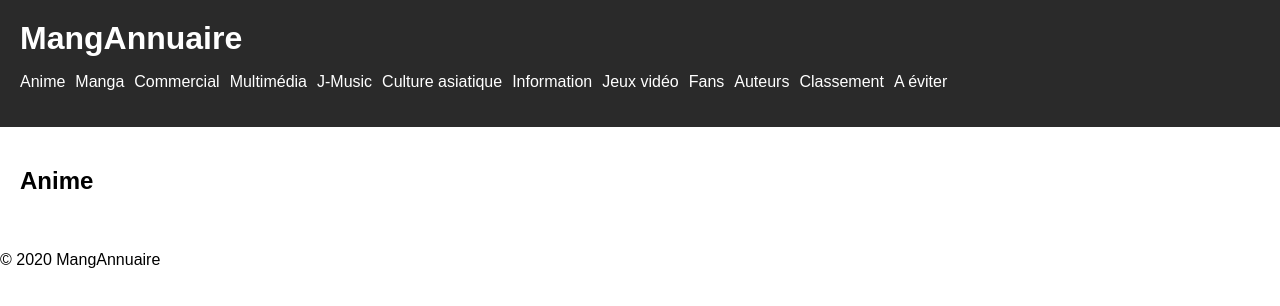
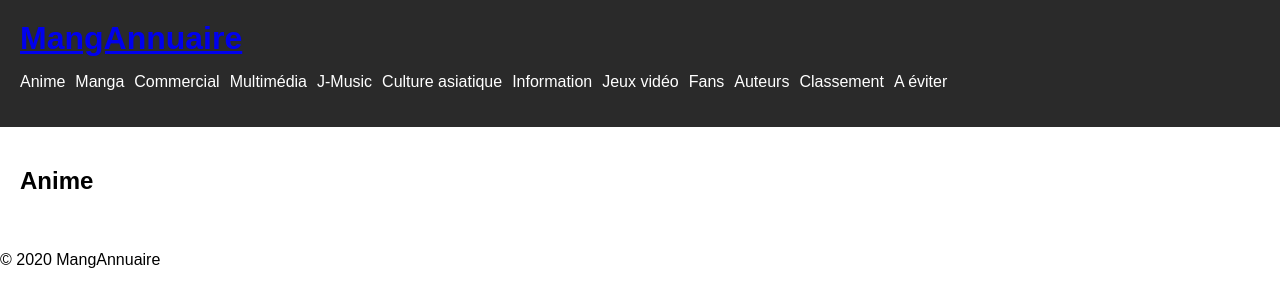
Before and after one commit to Jonathan-08/MangAnnuaire, a plain HTML site: page index.html in a window 1280 px wide. Drawn offline with Linux system fonts and the light colour scheme.

Commit message:
Header redondance
ajout d'un composant header pour toutes le pages.

```diff
--- /dev/null
+++ b/header.js
@@ -0,0 +1,33 @@
+const header = `
+<header>
+<h1><a href="index.html">MangAnnuaire</a></h1>
+<nav>
+    <ul>
+        <li><a href="#anime">Anime</a></li>
+        <li><a href="#manga">Manga</a></li>
+        <li><a href="shopping.html">Commercial</a></li>
+        <li><a href="#multimedia">Multimédia</a></li>
+        <li><a href="#jmusic">J-Music</a></li>
+        <li><a href="#culture">Culture asiatique</a></li>
+        <li><a href="#info">Information</a></li>
+        <li><a href="#jeux">Jeux vidéo</a></li>
+        <li><a href="#fans">Fans</a></li>
+        <li><a href="#auteurs">Auteurs</a></li>
+        <li><a href="rank.html">Classement</a></li>
+        <li><a href="avoid_manga.html">A éviter</a></li>
+    </ul>
+</nav>
+</header>
+`;
+
+
+
+// Insérez le contenu dans le conteneur
+document.addEventListener("DOMContentLoaded", function() {
+    document.getElementById("header-container").innerHTML = header;
+});
+
+// Exportez la variable (peut être supprimé si vous n'utilisez pas la syntaxe require ailleurs)
+if (typeof module !== 'undefined' && typeof module.exports !== 'undefined') {
+    module.exports = header;
+}
--- a/index.html
+++ b/index.html
@@ -1,31 +1,16 @@
 <!DOCTYPE html>
 <html lang="fr">
+
 <head>
     <meta charset="UTF-8">
     <meta name="viewport" content="width=device-width, initial-scale=1.0">
     <title>MangAnnuaire</title>
     <link rel="stylesheet" href="style.css">
 </head>
+
 <body>
-    <header>
-        <h1>MangAnnuaire  </h1>
-        <nav>
-            <ul>
-                <li><a href="#anime">Anime</a></li>
-                <li><a href="#manga">Manga</a></li>
-                <li><a href="shopping.html">Commercial</a></li>
-                <li><a href="#multimedia">Multimédia</a></li>
-                <li><a href="#jmusic">J-Music</a></li>
-                <li><a href="#culture">Culture asiatique</a></li>
-                <li><a href="#info">Information</a></li>
-                <li><a href="#jeux">Jeux vidéo</a></li>
-                <li><a href="#fans">Fans</a></li>
-                <li><a href="#auteurs">Auteurs</a></li>
-                <li><a href="rank.html">Classement</a></li>
-                <li><a href="avoid_manga.html">A éviter</a></li>
-            </ul>
-        </nav>
-    </header>
+    <script src="header.js"></script>
+    <div id="header-container"></div>
     <main>
 
         <section id="anime">
@@ -39,4 +24,5 @@
 
     </footer>
 </body>
+
 </html>
```
Also changed, not shown: avoid_manga.html (+2 -19 lines), rank.html (+3 -0 lines), shopping.html (+2 -18 lines).
